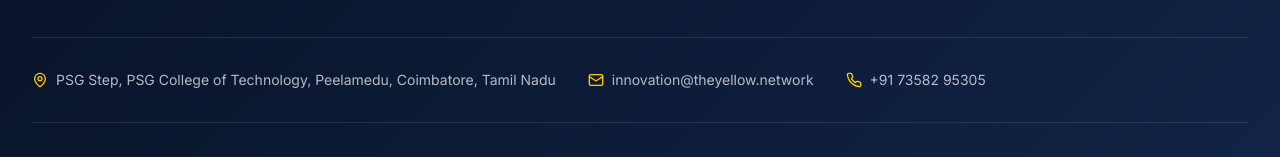
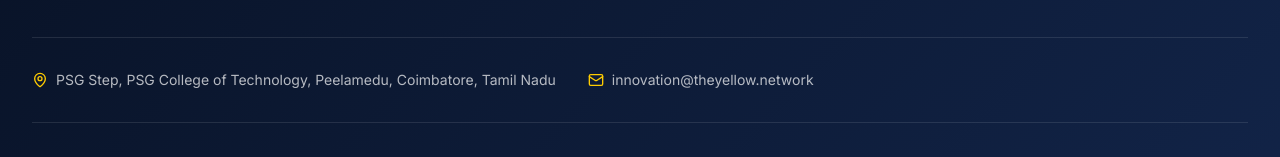
Before and after one commit to TYN-NIFO/tyn-website, a Next.js app: page / in a window 1280 px wide. Shown: the part 7151-7308 px from the top of the page. Built offline with nearby package versions, Linux system fonts and the light colour scheme.

Commit message:
GG's Phn.No removed

```diff
--- a/src/components/layout/Footer.tsx
+++ b/src/components/layout/Footer.tsx
@@ -160,13 +160,6 @@ export const Footer = () => {
                 innovation@theyellow.network
               </a>
             </div>
-            <div className="flex items-center gap-2">
-              <Phone className="w-4 h-4 text-accent" />
-              <a href="tel:+917358295305" className="hover:text-accent transition-colors">
-                <span className="hidden lg:inline">+91 73582 95305</span>
-                <span className="lg:hidden">Call us</span>
-              </a>
-            </div>
           </div>
         </div>
 
--- a/src/components/sections/yzone/YZoneGallery.tsx
+++ b/src/components/sections/yzone/YZoneGallery.tsx
@@ -57,11 +57,11 @@ export const YZoneGallery = () => {
                     </p>
                 </div>
 
-                <div className="relative group px-12 md:px-16 lg:px-20">
+                <div className="relative group px-4 md:px-16 lg:px-20">
                     <div className="overflow-hidden rounded-2xl shadow-xl border border-border/50" ref={emblaRef}>
                         <div className="flex">
                             {images.map((image, index) => (
-                                <div className="flex-[0_0_100%] md:flex-[0_0_80%] lg:flex-[0_0_70%] min-w-0 relative aspect-[16/9] px-2 md:px-4" key={index}>
+                                <div className="flex-[0_0_100%] md:flex-[0_0_80%] lg:flex-[0_0_70%] min-w-0 relative aspect-[4/3] md:aspect-[16/9] px-1 md:px-4" key={index}>
                                     <div className="relative w-full h-full rounded-xl overflow-hidden shadow-md">
                                         <Image
                                             src={image.src.replace('%20', ' ')}
```
